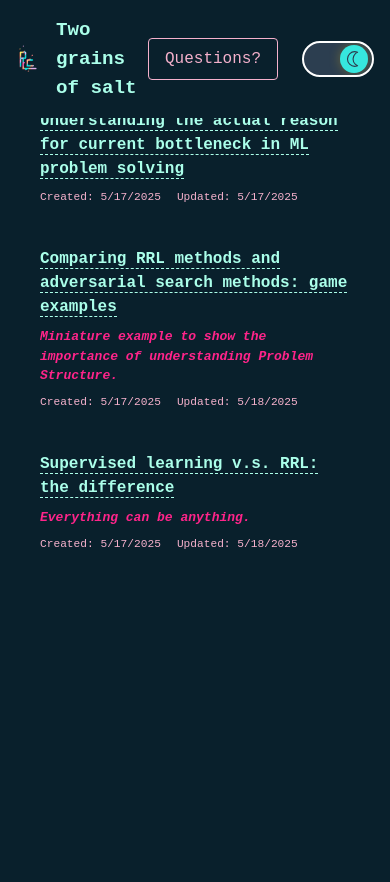
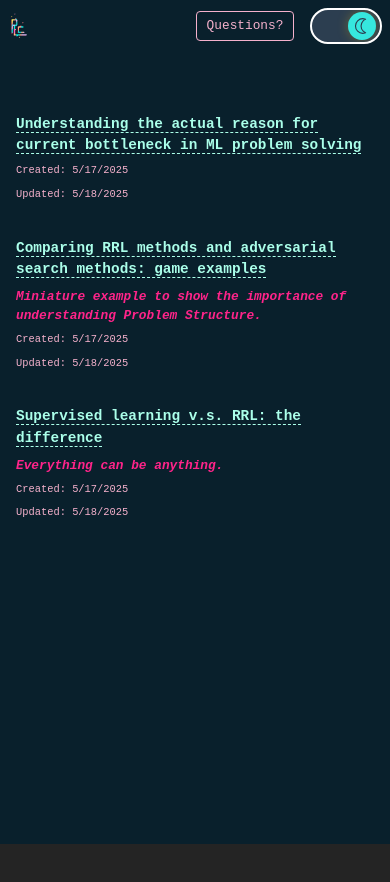
Before and after one commit to rcwoshimao/two-grains-of-salt, a React (Vite) app: page / in a window 390 px wide. Shown: the top 882 px of the page. After the commit the page ends 844 px from the top, so only its background shows below. Built offline with nearby package versions, Linux system fonts and the light colour scheme; no server answers.

Commit message:
added mobile styling integrations

```diff
--- a/src/App.css
+++ b/src/App.css
@@ -1,7 +1,7 @@
 #root {
   min-height: 100vh;
   margin: 0 auto;
-  padding: 2rem;
+  padding: 0;
   text-align: center;
   background-color: var(--background-color);
 }
@@ -13,6 +13,8 @@
   --text-body-color2: #f5b1cc;
   --text-title-color1: #a288d9;
   --text-title-color2: #ff248a;
+  /* Layout */
+  --banner-height: calc(80px + 2rem); /* logo height + padding */
 }
 
 :root[data-theme="light"] {
--- a/src/Home.css
+++ b/src/Home.css
@@ -1,6 +1,7 @@
 .home {
   max-width: 900px;
-  padding: 4rem 0.5rem 0.5rem;
+  padding: var(--banner-height) 1rem;
+  margin: 0 auto;
   text-align: left;
 }
 
@@ -8,6 +9,7 @@
   display: flex;
   flex-direction: column;
   align-items: flex-start;
+  padding-top: 1rem;
 }
 
 .post-preview {
@@ -50,3 +52,47 @@
   font-style: italic;
   margin: 0px 0px 0.5rem 0px;
 }
+
+/* Tablet styles */
+@media screen and (max-width: 768px) {
+  .home {
+    max-width: 90%;
+    padding-top: calc(var(--banner-height) - 1rem);
+  }
+
+  .post-preview h2 {
+    font-size: 0.95rem;
+  }
+
+  .post-summary {
+    font-size: 0.85rem;
+  }
+}
+
+/* Mobile styles */
+@media screen and (max-width: 480px) {
+  .home {
+    max-width: 95%;
+    padding-top: calc(var(--banner-height) - 1.5rem);
+  }
+
+  .post-preview {
+    padding: 0.6rem 0;
+  }
+
+  .post-preview h2 {
+    font-size: 0.9rem;
+    margin: 0 0 0.4rem 0;
+  }
+
+  .post-summary {
+    font-size: 0.8rem;
+    margin: 0 0 0.4rem 0;
+  }
+
+  .post-meta {
+    flex-direction: column;
+    gap: 0.3rem;
+    font-size: 0.65rem;
+  }
+}
--- a/src/components/Banner.css
+++ b/src/components/Banner.css
@@ -48,3 +48,47 @@
   background-color: var(--text-body-color2);
   color: var(--background-color);
 }
+
+/* Tablet styles */
+@media screen and (max-width: 768px) {
+  .banner {
+    padding: 0.75rem;
+  }
+
+  .banner-logo {
+    height: 25px;
+  }
+
+  .banner-text {
+    font-size: 1rem;
+  }
+
+  .questions-link {
+    padding: 0.4rem 0.8rem;
+    font-size: 0.9rem;
+  }
+}
+
+/* Mobile styles */
+@media screen and (max-width: 480px) {
+  .banner {
+    padding: 0.5rem;
+  }
+
+  .banner-logo {
+    height: 28px;
+  }
+
+  .banner-text {
+    display: none;
+  }
+
+  .banner-right {
+    gap: 1rem;
+  }
+
+  .questions-link {
+    padding: 0.3rem 0.6rem;
+    font-size: 0.8rem;
+  }
+}
--- a/src/components/BlogPost.css
+++ b/src/components/BlogPost.css
@@ -171,3 +171,83 @@
   margin-top: 0.5rem;
   font-style: italic;
 }
+
+/* Tablet styles */
+@media screen and (max-width: 768px) {
+  .blog-post {
+    max-width: 90%;
+    padding: 3.5rem 0.75rem 0.75rem;
+  }
+
+  .post-content {
+    font-size: 0.875rem;  /* 14px */
+  }
+
+  .post-content h1 {
+    font-size: 1.75rem;
+  }
+
+  .post-content h2 {
+    font-size: 1.35rem;
+  }
+
+  .post-content h3 {
+    font-size: 1.1rem;
+  }
+
+  .post-content pre {
+    padding: 0.75rem;
+  }
+}
+
+/* Mobile styles */
+@media screen and (max-width: 480px) {
+  .blog-post {
+    max-width: 95%;
+    padding: 3rem 0.5rem 0.5rem;
+  }
+
+  .post-content {
+    font-size: 0.9375rem;  /* 15px for better readability on mobile */
+    line-height: 1.5;
+  }
+
+  .post-content h1 {
+    font-size: 1.5rem;
+    margin: 1.5rem 0 0.75rem;
+  }
+
+  .post-content h2 {
+    font-size: 1.25rem;
+    margin: 1.25rem 0 0.75rem;
+  }
+
+  .post-content h3 {
+    font-size: 1.1rem;
+    margin: 1rem 0 0.6rem;
+  }
+
+  .post-content p {
+    margin: 0 0 0.6rem;
+  }
+
+  .post-content pre {
+    padding: 0.6rem;
+    margin: 0.75rem 0;
+    font-size: 0.8125rem;
+  }
+
+  .post-content code:not(pre code) {
+    font-size: 0.875rem;
+  }
+
+  .post-meta {
+    flex-direction: column;
+    gap: 0.5rem;
+    font-size: 0.65rem;
+  }
+
+  .back-link {
+    font-size: 14px;
+  }
+}
--- a/src/components/Questions.css
+++ b/src/components/Questions.css
@@ -1,7 +1,7 @@
 .questions-container {
   max-width: 600px;
   margin: 2rem auto;
-  padding: 4rem 0.5rem 0.5rem;
+  padding: 4rem 1rem 1rem;
   background-color: var(--background-color);
   border-radius: 8px;
   box-shadow: 0 2px 4px rgba(0, 0, 0, 0.1);
@@ -96,3 +96,58 @@ button:hover {
   background-color: #fff5f5;
   margin-bottom: 1rem;
 }
+
+/* Tablet styles */
+@media screen and (max-width: 768px) {
+  .questions-container {
+    max-width: 90%;
+    margin: 1.5rem auto;
+    padding: 3.5rem 0.75rem 0.75rem;
+  }
+
+  .form-group textarea {
+    min-height: 100px;
+  }
+
+  button {
+    padding: 0.7rem 1.2rem;
+    font-size: 0.95rem;
+  }
+}
+
+/* Mobile styles */
+@media screen and (max-width: 480px) {
+  .questions-container {
+    max-width: 95%;
+    margin: 1rem auto;
+    padding: 3rem 0.5rem 0.5rem;
+  }
+
+  .questions-container h2 {
+    font-size: 1.2rem;
+    margin-bottom: 1rem;
+  }
+
+  .form-group label {
+    font-size: 0.8rem;
+  }
+
+  .form-group textarea,
+  .form-group input {
+    padding: 0.6rem;
+    font-size: 0.9rem;
+  }
+
+  .form-group textarea {
+    min-height: 80px;
+  }
+
+  button {
+    padding: 0.6rem 1rem;
+    font-size: 0.9rem;
+  }
+
+  .success-message p {
+    font-size: 0.9rem;
+  }
+}
--- a/src/data/git-history.json
+++ b/src/data/git-history.json
@@ -9,7 +9,7 @@
   },
   "ml-bottleneck.js": {
     "createdAt": "2025-05-17T16:33:21-07:00",
-    "updatedAt": "2025-05-17T16:33:21-07:00"
+    "updatedAt": "2025-05-18T11:16:43-07:00"
   },
   "rrl-vs-adversarial.js": {
     "createdAt": "2025-05-17T16:33:21-07:00",
```
